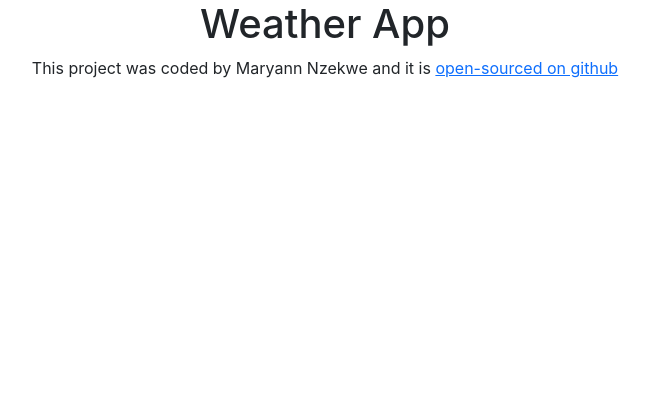
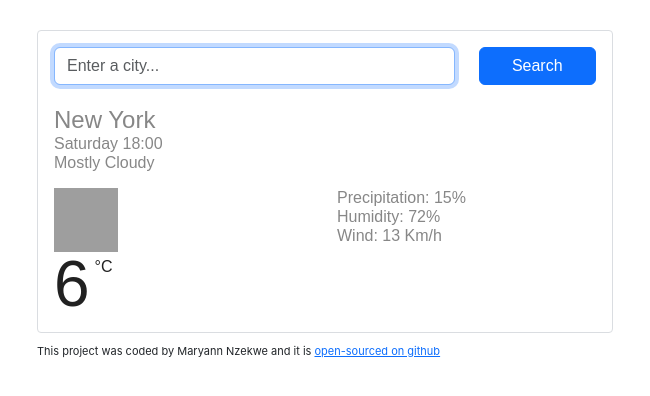
Before and after one commit to MaryannNIM/react-weather-app, a React (Create React App) app: page / in a window 1280 px wide. Shown: the top 396 px of the page, without its empty margins (315-965 px from the left). Built offline with nearby package versions, Linux system fonts and the light colour scheme; grey boxes are pictures that could not be loaded; the HTML template or start-up script is replaced by a standard one.

Commit message:
Added basic styling

```diff
--- a/src/App.css
+++ b/src/App.css
@@ -1,38 +1,9 @@
 .App {
-  text-align: center;
+  max-width: 600px;
+  margin: 30px auto;
 }
 
-.App-logo {
-  height: 40vmin;
-  pointer-events: none;
+.App footer {
+  font-size: 11px;
+  margin: 10px 0;
 }
-
-@media (prefers-reduced-motion: no-preference) {
-  .App-logo {
-    animation: App-logo-spin infinite 20s linear;
-  }
-}
-
-.App-header {
-  background-color: #282c34;
-  min-height: 100vh;
-  display: flex;
-  flex-direction: column;
-  align-items: center;
-  justify-content: center;
-  font-size: calc(10px + 2vmin);
-  color: white;
-}
-
-.App-link {
-  color: #61dafb;
-}
-
-@keyframes App-logo-spin {
-  from {
-    transform: rotate(0deg);
-  }
-  to {
-    transform: rotate(360deg);
-  }
-}
--- a/src/App.js
+++ b/src/App.js
@@ -1,13 +1,12 @@
 import React from "react";
-import Weather from "./Weather.js";
+import Weather from "./Weather";
 import "./App.css";
 
 export default function App() {
   return (
     <div className="App">
       <div className="container">
-        <h1>Weather App</h1>
-        <weather />
+        <Weather />
         <footer>
           This project was coded by Maryann Nzekwe and it is{" "}
           <a
--- a/src/Weather.css
+++ b/src/Weather.css
@@ -1,3 +1,52 @@
 .Weather {
+  font-family: Arial, Helvetica, sans-serif;
   border: 1px solid #dadde1;
+  color: rgb(135, 135, 135);
+  padding: 16px;
+  border-radius: 4px;
 }
+
+.Weather h1 {
+  color: #878787;
+  font-size: 24px;
+  font-weight: 100;
+  line-height: 29px;
+  margin: 20px 0 0 0;
+}
+
+.Weather ul {
+  margin: 0;
+  padding: 0;
+}
+
+.Weather li {
+  font-size: 16px;
+  font-weight: 100;
+  line-height: 19px;
+  list-style: none;
+}
+
+.Weather img {
+  height: 64px;
+  margin-right: 10px;
+  display: inline-block;
+  width: 64px;
+}
+
+.Weather .temperature {
+  font-weight: bold;
+  color: rgb(33, 33, 33);
+  font-size: 64px;
+  line-height: 64px;
+  font-weight: 400;
+}
+
+.Weather .unit {
+  color: rgb(33, 33, 33);
+  font-size: 16px;
+  font-weight: 400;
+  position: relative;
+  line-height: 1;
+  top: -34px;
+  margin-left: 5px;
+}
--- a/src/Weather.js
+++ b/src/Weather.js
@@ -11,10 +11,15 @@
               type="search"
               placeholder="Enter a city..."
               className="form-control"
+              autoFocus="on"
             />
           </div>
-          <div className="col-5">
-            <input type="submit" value="Search" className="btn btn-primary" />
+          <div className="col-3">
+            <input
+              type="submit"
+              value="Search"
+              className="btn btn-primary w-100"
+            />
           </div>
         </div>
       </form>
@@ -23,13 +28,19 @@
         <li>Saturday 18:00</li>
         <li>Mostly Cloudy</li>
       </ul>
-      <div className="row">
+      <div className="row mt-3">
         <div className="col-6">
-          <img
-            src="https://ssl.gstatic.com/onebox/weather/64/partly_cloudy.png"
-            alt="Mostly Cloudy"
-          />
-          6°C
+          <div className="clearfix">
+            <img
+              src="https://ssl.gstatic.com/onebox/weather/64/partly_cloudy.png"
+              alt="Mostly Cloudy"
+              className="float-left"
+            />
+            <div className="float-left">
+              <span className="temperature">6</span>
+              <span className="unit">°C</span>
+            </div>
+          </div>
         </div>
         <div className="col-6">
           <ul>
```
